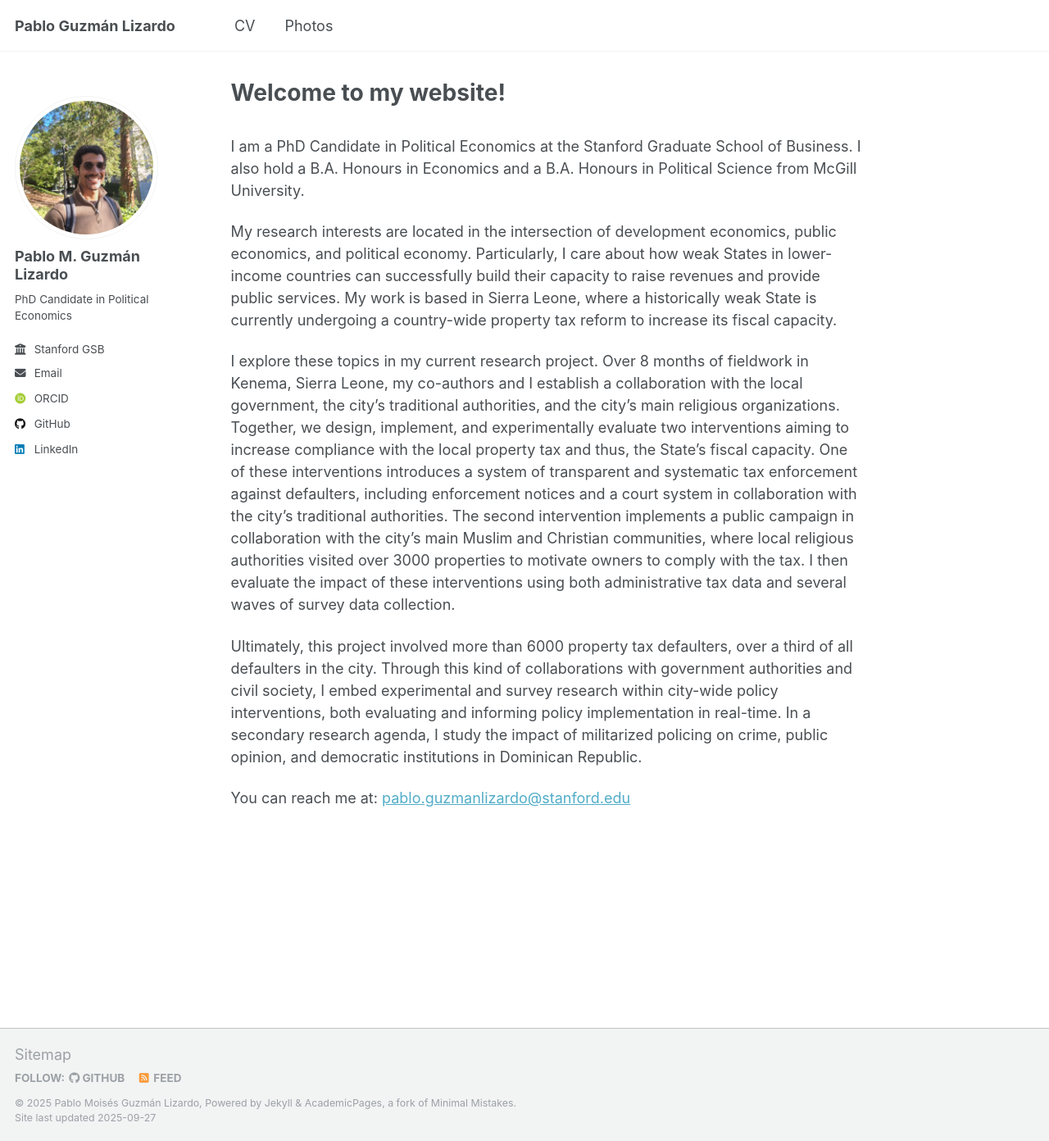
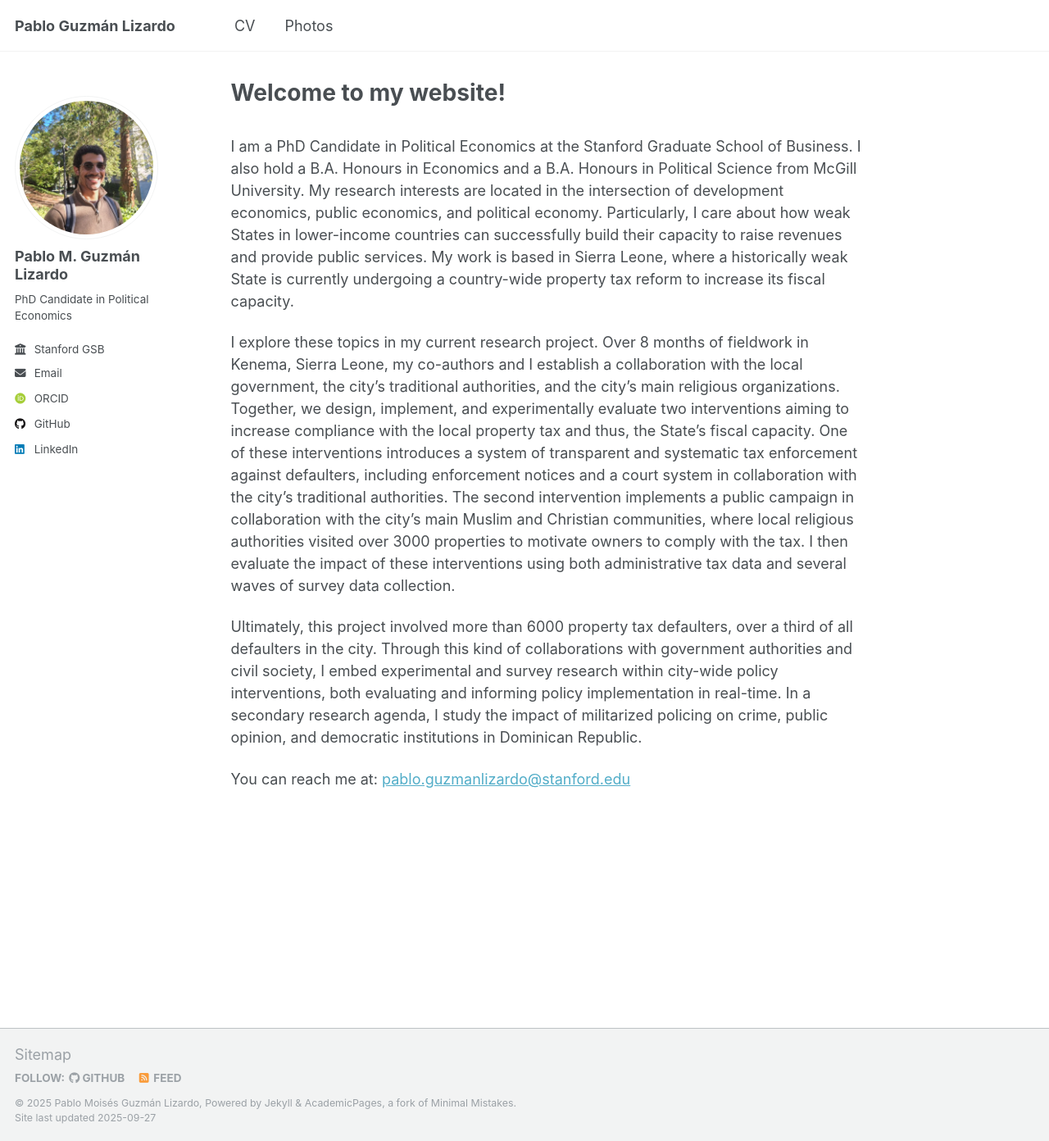
Before and after one commit to pguzmanlizardo/pguzmanlizardo.github.io, a Jekyll site: the page built from _pages/about.md, in a window 1280 px wide and 1392 px high. Shown: the whole window at 82% size. Built offline with Jekyll 4.4.1, drawn with Linux system fonts in a browser that asks for light colours; some web fonts are replaced; a script that is not in the unit is left out; some of the changed lines change nothing that is shown.

Commit message:
Update about and light mode 2
The previous update did not properly change the dark mode. Fixed it now (I hope)

```diff
--- a/_includes/scripts.html
+++ b/_includes/scripts.html
@@ -1,3 +1,36 @@
 <script type="module" src="{{ base_path }}/assets/js/main.min.js"></script>
 
+<script>
+    // Force light theme: ensure no dark theme attribute persists and lock preference to light
+    (function () {
+        try { localStorage.setItem('theme', 'light'); } catch (e) { }
+
+        const html = document.documentElement;
+        const enforceLight = () => {
+            if (html.getAttribute('data-theme') === 'dark') {
+                html.removeAttribute('data-theme');
+            }
+        };
+
+        // Immediately enforce on load and shortly after in case main script toggles late
+        enforceLight();
+        setTimeout(enforceLight, 0);
+        setTimeout(enforceLight, 50);
+        setTimeout(enforceLight, 200);
+
+        // Keep enforcing if something sets data-theme later
+        const obs = new MutationObserver(() => enforceLight());
+        obs.observe(html, { attributes: true, attributeFilter: ['data-theme'] });
+
+        // Ignore OS theme changes
+        const mq = window.matchMedia && window.matchMedia('(prefers-color-scheme: dark)');
+        if (mq && mq.addEventListener) {
+            mq.addEventListener('change', () => {
+                try { localStorage.setItem('theme', 'light'); } catch (e) { }
+                enforceLight();
+            });
+        }
+    })();
+</script>
+
 {% include analytics.html %}
--- a/_pages/about.md
+++ b/_pages/about.md
@@ -9,9 +9,7 @@
 
 <span style="display:none;">Pablo Guzmán Lizardo</span>
 
-I am a PhD Candidate in Political Economics at the Stanford Graduate School of Business. I also hold a B.A. Honours in Economics and a B.A. Honours in Political Science from McGill University.
-
-My research interests are located in the intersection of development economics, public economics, and political economy. Particularly, I care about how weak States in lower-income countries can successfully build their capacity to raise revenues and provide public services. My work is based in Sierra Leone, where a historically weak State is currently undergoing a country-wide property tax reform to increase its fiscal capacity.
+I am a PhD Candidate in Political Economics at the Stanford Graduate School of Business. I also hold a B.A. Honours in Economics and a B.A. Honours in Political Science from McGill University. My research interests are located in the intersection of development economics, public economics, and political economy. Particularly, I care about how weak States in lower-income countries can successfully build their capacity to raise revenues and provide public services. My work is based in Sierra Leone, where a historically weak State is currently undergoing a country-wide property tax reform to increase its fiscal capacity.
 
 I explore these topics in my current research project. Over 8 months of fieldwork in Kenema, Sierra Leone, my co-authors and I establish a collaboration with the local government, the city’s traditional authorities, and the city’s main religious organizations. Together, we design, implement, and experimentally evaluate two interventions aiming to increase compliance with the local property tax and thus, the State’s fiscal capacity. One of these interventions introduces a system of transparent and systematic tax enforcement against defaulters, including enforcement notices and a court system in collaboration with the city’s traditional authorities. The second intervention implements a public campaign in collaboration with the city’s main Muslim and Christian communities, where local religious authorities visited over 3000 properties to motivate owners to comply with the tax. I then evaluate the impact of these interventions using both administrative tax data and several waves of survey data collection.
 
```
Also changed, not shown: 1 other file.
